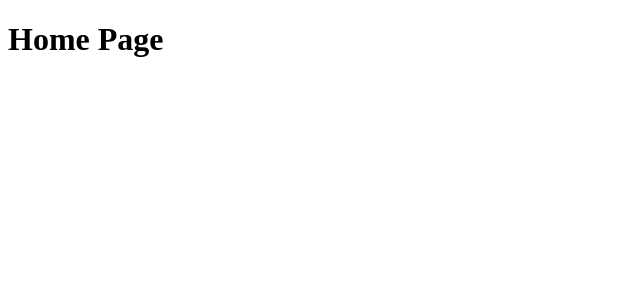
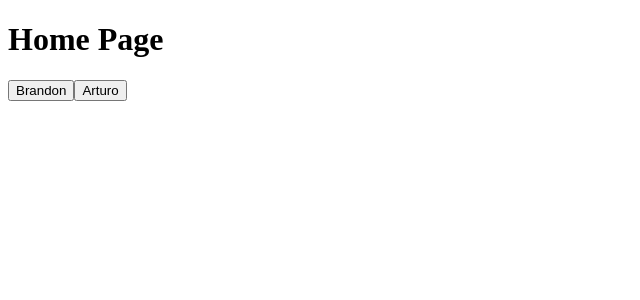
Before and after one commit to BrandonHernandezF/ProyectoPrueba, an Angular app in the folder ProyectoPrueba2/: page / in a window 1280 px wide. Shown: the top 300 px of the page, without its empty margins (0-640 px from the left). Built offline with nearby package versions, Linux system fonts and the light colour scheme.

Commit message:
Update home page

```diff
--- a/ProyectoPrueba2/src/app/Alumnos/brandon/brandon.component.html
+++ /dev/null
@@ -1 +0,0 @@
-<p>brandon works! arturo works too!</p>
--- a/ProyectoPrueba2/src/app/app.component.html
+++ b/ProyectoPrueba2/src/app/app.component.html
@@ -1,2 +1,4 @@
 <h1>Home Page</h1>
+<button>Brandon</button>
+<button>Arturo</button>
 <router-outlet></router-outlet>
```
